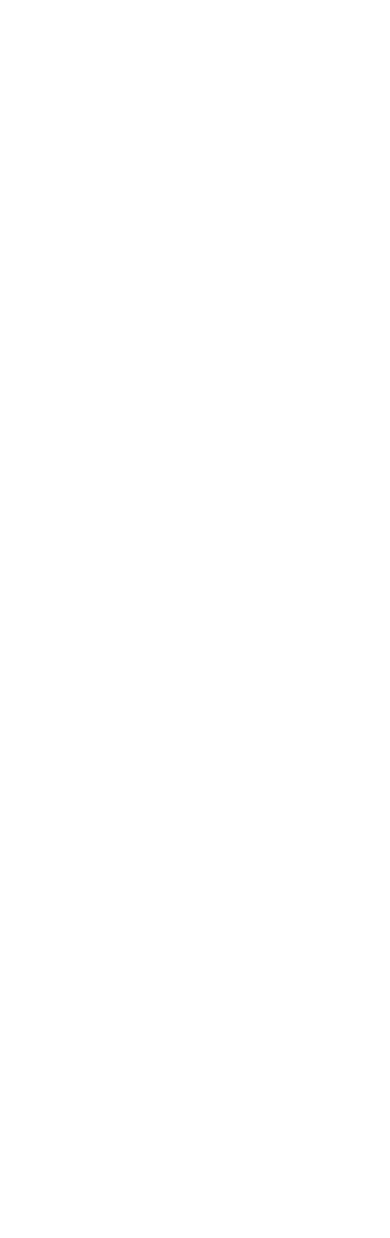
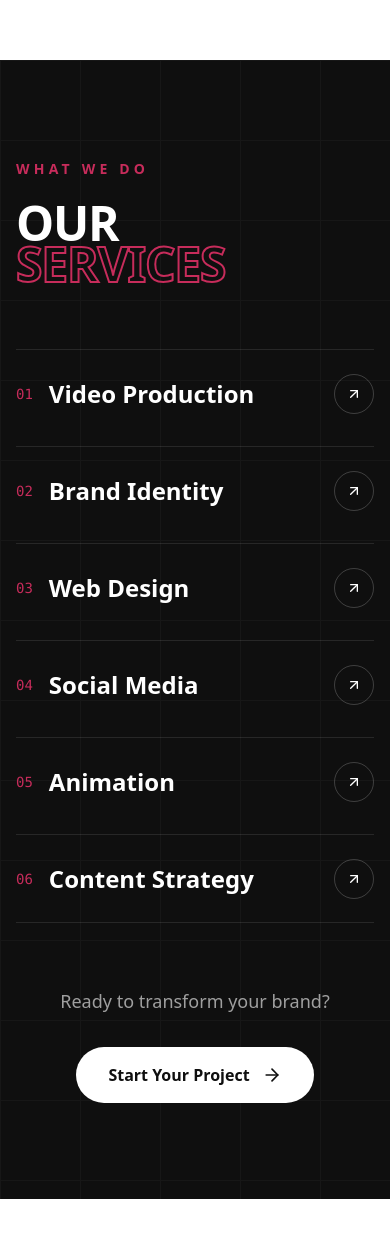
Before and after one commit to 4xeoz/wetrends, a Next.js app in the folder website/: page / in a window 390 px wide. Shown: the part 7141-8379 px from the top of the page. Built offline with nearby package versions, Linux system fonts and the light colour scheme.

Commit message:
Redesign services section with bold accordion layout and stroke text

```diff
--- a/website/app/_component/home/services.tsx
+++ b/website/app/_component/home/services.tsx
@@ -1,7 +1,7 @@
 'use client';
 
-import { useRef } from 'react';
-import { motion, useScroll, useTransform } from 'motion/react';
+import { useRef, useState } from 'react';
+import { motion, useInView } from 'motion/react';
 import {
   Video,
   Palette,
@@ -10,9 +10,8 @@
   Zap,
   PenTool,
   ArrowUpRight,
-  Sparkles
+  ArrowRight
 } from 'lucide-react';
-import AnimatedContent from '@/components/ui/animated-content';
 import Link from 'next/link';
 
 const services = [
@@ -20,142 +19,196 @@
     number: '01',
     icon: Video,
     title: 'Video Production',
-    description: 'Cinematic storytelling for every platform.',
+    description: 'Cinematic storytelling that captivates audiences and drives engagement across all platforms.',
+    color: '#C72C5B'
   },
   {
     number: '02',
     icon: Palette,
     title: 'Brand Identity',
-    description: 'Visual systems that demand attention.',
+    description: 'Visual systems that demand attention and create lasting impressions.',
+    color: '#0F0F0F'
   },
   {
     number: '03',
     icon: Globe,
     title: 'Web Design',
-    description: 'High-converting digital experiences.',
+    description: 'High-converting digital experiences that turn visitors into customers.',
+    color: '#C72C5B'
   },
   {
     number: '04',
     icon: Users,
     title: 'Social Media',
-    description: 'Content that builds communities.',
+    description: 'Content strategies that build communities and foster brand loyalty.',
+    color: '#0F0F0F'
   },
   {
     number: '05',
     icon: Zap,
     title: 'Animation',
-    description: 'Motion that brings brands to life.',
+    description: 'Motion design that brings brands to life with dynamic storytelling.',
+    color: '#C72C5B'
   },
   {
     number: '06',
     icon: PenTool,
     title: 'Content Strategy',
-    description: 'Stories that position you as the expert.',
+    description: 'Stories that position you as the expert in your industry.',
+    color: '#0F0F0F'
   },
 ];
 
 export function Services() {
-  const containerRef = useRef<HTMLDivElement>(null);
-  const { scrollYProgress } = useScroll({
-    target: containerRef,
-    offset: ["start end", "end start"]
-  });
-
-  const headerY = useTransform(scrollYProgress, [0, 0.3], [60, 0]);
+  const sectionRef = useRef<HTMLDivElement>(null);
+  const isInView = useInView(sectionRef, { once: true, margin: "-100px" });
+  const [hoveredIndex, setHoveredIndex] = useState<number | null>(null);
 
   return (
     <section
-      ref={containerRef}
+      ref={sectionRef}
       id="services"
-      className="relative overflow-hidden bg-white py-20 md:py-24"
+      className="relative overflow-hidden bg-[#0F0F0F] py-24 md:py-32"
     >
+      {/* Background grid pattern */}
+      <div className="absolute inset-0 opacity-[0.03]">
+        <div className="absolute inset-0" style={{
+          backgroundImage: `linear-gradient(to right, white 1px, transparent 1px), linear-gradient(to bottom, white 1px, transparent 1px)`,
+          backgroundSize: '80px 80px'
+        }} />
+      </div>
+
       <div className="relative mx-auto max-w-7xl px-4 sm:px-6 lg:px-8">
-        {/* Header */}
-        <div className="mb-12 md:mb-16">
-          <motion.div style={{ y: headerY }}>
-            <AnimatedContent direction="vertical" distance={40} duration={0.8} ease="power3.out">
-              <span className="mb-4 inline-block text-sm font-bold uppercase tracking-widest text-[#C72C5B]">
+        {/* Header - Large typography */}
+        <div className="mb-16 md:mb-24">
+          <motion.div
+            initial={{ opacity: 0, y: 40 }}
+            animate={isInView ? { opacity: 1, y: 0 } : {}}
+            transition={{ duration: 0.8, ease: [0.22, 1, 0.36, 1] }}
+          >
+            <span className="mb-6 inline-block text-sm font-bold uppercase tracking-[0.3em] text-[#C72C5B]">
               What We Do
             </span>
-            </AnimatedContent>
-
-            <AnimatedContent direction="vertical" distance={60} duration={1} delay={0.1} ease="power3.out">
-              <h2 className="text-4xl font-bold leading-none text-[#0F0F0F] md:text-5xl lg:text-6xl xl:text-7xl">
-                Services That
+            <h2 className="text-5xl md:text-7xl lg:text-8xl xl:text-9xl font-black text-white leading-[0.85] tracking-tight">
+              OUR
               <br />
-                <span className="font-serif italic text-[#C72C5B]">Drive Growth</span>
+              <span className="text-transparent" style={{ WebkitTextStroke: '2px #C72C5B' }}>
+                SERVICES
+              </span>
             </h2>
-            </AnimatedContent>
           </motion.div>
         </div>
 
-        {/* Compact Services Grid */}
-        <div className="grid grid-cols-1 gap-4 sm:grid-cols-2 lg:grid-cols-3">
+        {/* Services - Accordion Style */}
+        <div className="space-y-2">
           {services.map((service, index) => (
-            <AnimatedContent
+            <motion.div
               key={service.title}
-              direction="vertical"
-              distance={30}
-              duration={0.6}
-              delay={0.08 * (index % 3)}
-              ease="power3.out"
+              initial={{ opacity: 0, x: -40 }}
+              animate={isInView ? { opacity: 1, x: 0 } : {}}
+              transition={{ duration: 0.6, delay: 0.2 + index * 0.1 }}
             >
               <Link href={`/services/${service.title.toLowerCase().replace(' ', '-')}/`}>
                 <motion.div
-                  whileHover={{ y: -6 }}
-                  transition={{ duration: 0.2 }}
-                  className="group relative overflow-hidden rounded-2xl border border-gray-200 bg-gray-50 p-6 transition-all duration-300 hover:border-[#C72C5B] hover:bg-white hover:shadow-lg"
+                  className="group relative cursor-pointer overflow-hidden"
+                  onMouseEnter={() => setHoveredIndex(index)}
+                  onMouseLeave={() => setHoveredIndex(null)}
                 >
-                  {/* Watermark number */}
-                  <span className="absolute -right-2 -top-4 text-6xl font-bold text-gray-200 transition-colors duration-300 group-hover:text-[#C72C5B]/20 md:text-7xl">
+                  {/* Background expand on hover */}
+                  <motion.div
+                    className="absolute inset-0 bg-[#C72C5B]"
+                    initial={{ scaleX: 0 }}
+                    animate={{ scaleX: hoveredIndex === index ? 1 : 0 }}
+                    transition={{ duration: 0.4, ease: [0.22, 1, 0.36, 1] }}
+                    style={{ originX: 0 }}
+                  />
+
+                  {/* Main content */}
+                  <div className="relative border-t border-white/10 py-6 md:py-8">
+                    <div className="flex items-center justify-between gap-4">
+                      {/* Left: Number + Icon + Title */}
+                      <div className="flex items-center gap-4 md:gap-8">
+                        {/* Number */}
+                        <span className={`text-sm font-mono transition-colors duration-300 ${
+                          hoveredIndex === index ? 'text-white' : 'text-[#C72C5B]'
+                        }`}>
                           {service.number}
                         </span>
 
                         {/* Icon */}
-                  <div className="relative mb-4 flex h-12 w-12 items-center justify-center rounded-xl bg-[#C72C5B]/10 transition-colors duration-300 group-hover:bg-[#C72C5B]">
-                    <service.icon className="h-6 w-6 text-[#C72C5B] transition-colors duration-300 group-hover:text-white" />
+                        <div className={`hidden md:flex h-12 w-12 items-center justify-center rounded-full border transition-all duration-300 ${
+                          hoveredIndex === index
+                            ? 'border-white bg-white text-[#C72C5B]'
+                            : 'border-white/20 text-white'
+                        }`}>
+                          <service.icon className="h-5 w-5" />
                         </div>
 
-                  {/* Content */}
-                  <div className="relative">
-                    <h3 className="text-lg font-bold text-[#0F0F0F] md:text-xl">
+                        {/* Title */}
+                        <h3 className={`text-2xl md:text-4xl lg:text-5xl font-bold transition-colors duration-300 ${
+                          hoveredIndex === index ? 'text-white' : 'text-white'
+                        }`}>
                           {service.title}
                         </h3>
-                    <p className="mt-1 text-sm text-gray-600">
-                      {service.description}
-                    </p>
                       </div>
 
+                      {/* Right: Description (shows on hover) + Arrow */}
+                      <div className="flex items-center gap-4 md:gap-8">
+                        {/* Description - visible on hover */}
+                        <motion.p
+                          className="hidden lg:block max-w-xs text-sm text-white/80"
+                          initial={{ opacity: 0, x: 20 }}
+                          animate={{
+                            opacity: hoveredIndex === index ? 1 : 0,
+                            x: hoveredIndex === index ? 0 : 20
+                          }}
+                          transition={{ duration: 0.3 }}
+                        >
+                          {service.description}
+                        </motion.p>
+
                         {/* Arrow */}
-                  <div className="absolute bottom-6 right-6 flex h-8 w-8 items-center justify-center rounded-full border border-gray-200 text-gray-400 transition-all duration-300 group-hover:border-[#C72C5B] group-hover:bg-[#C72C5B] group-hover:text-white">
-                    <ArrowUpRight className="h-4 w-4 transition-transform duration-300 group-hover:rotate-45" />
+                        <div className={`flex h-10 w-10 md:h-14 md:w-14 items-center justify-center rounded-full border transition-all duration-300 ${
+                          hoveredIndex === index
+                            ? 'border-white bg-white text-[#C72C5B]'
+                            : 'border-white/20 text-white'
+                        }`}>
+                          <ArrowUpRight className={`h-4 w-4 md:h-6 md:w-6 transition-transform duration-300 ${
+                            hoveredIndex === index ? 'rotate-45' : ''
+                          }`} />
+                        </div>
+                      </div>
+                    </div>
                   </div>
 
-                  {/* Bottom accent line */}
-                  <div className="absolute bottom-0 left-0 h-0.5 w-0 bg-[#C72C5B] transition-all duration-500 group-hover:w-full" />
+                  {/* Last item border */}
+                  {index === services.length - 1 && (
+                    <div className="absolute bottom-0 left-0 right-0 h-px bg-white/10" />
+                  )}
                 </motion.div>
               </Link>
-            </AnimatedContent>
+            </motion.div>
           ))}
         </div>
 
         {/* Bottom CTA */}
-        <AnimatedContent
-          direction="vertical"
-          distance={40}
-          duration={0.8}
-          delay={0.2}
-          ease="power3.out"
-          className="mt-12 text-center md:mt-16"
+        <motion.div
+          initial={{ opacity: 0, y: 30 }}
+          animate={isInView ? { opacity: 1, y: 0 } : {}}
+          transition={{ delay: 0.8, duration: 0.6 }}
+          className="mt-16 md:mt-24 flex flex-col md:flex-row items-center justify-between gap-8"
         >
+          <p className="text-lg md:text-xl text-white/60 text-center md:text-left">
+            Ready to transform your brand?
+          </p>
           <Link
             href="/#contact"
-            className="group inline-flex items-center gap-2 rounded-full bg-[#C72C5B] px-7 py-3.5 font-bold text-white transition-all hover:bg-[#A3244A] md:px-8 md:text-base"
+            className="group inline-flex items-center gap-3 rounded-full bg-white px-8 py-4 font-bold text-[#0F0F0F] transition-all hover:bg-[#C72C5B] hover:text-white"
           >
             Start Your Project
-            <ArrowUpRight className="h-4 w-4 transition-transform group-hover:rotate-45" />
+            <ArrowRight className="h-5 w-5 transition-transform group-hover:translate-x-1" />
           </Link>
-        </AnimatedContent>
+        </motion.div>
       </div>
     </section>
   );
```
Lines whose indentation alone changed are shown as unchanged.
